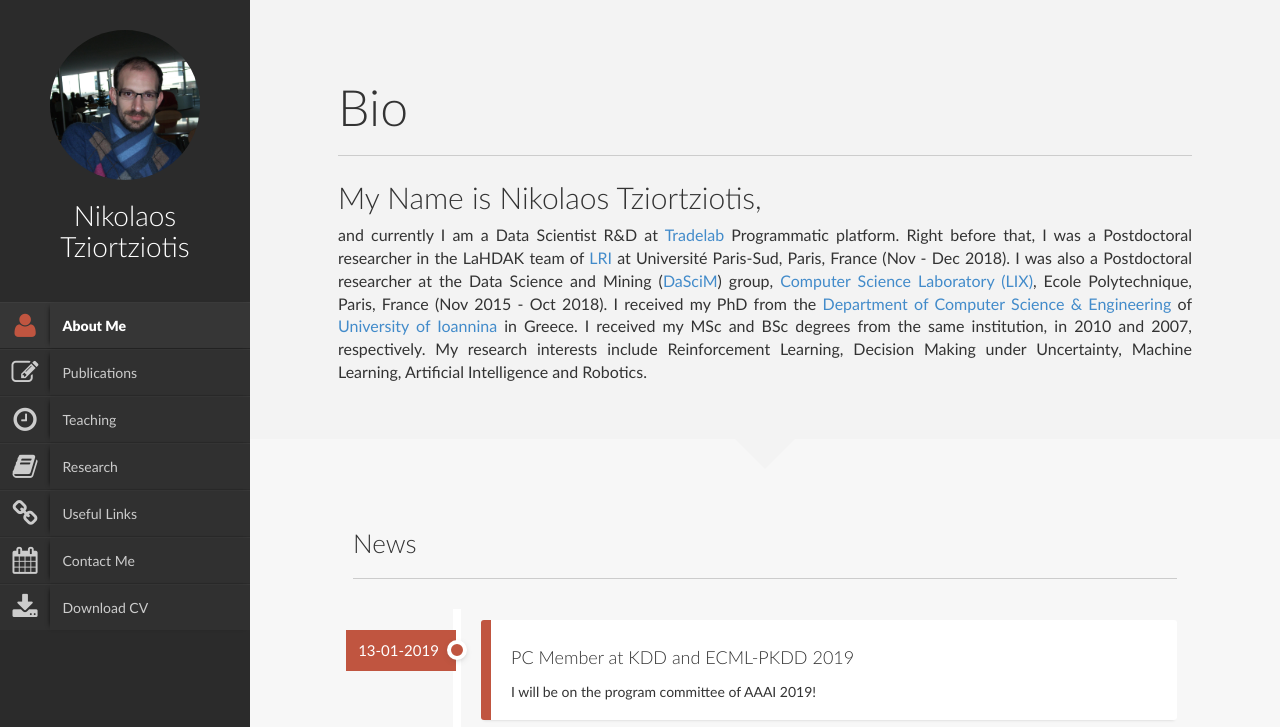
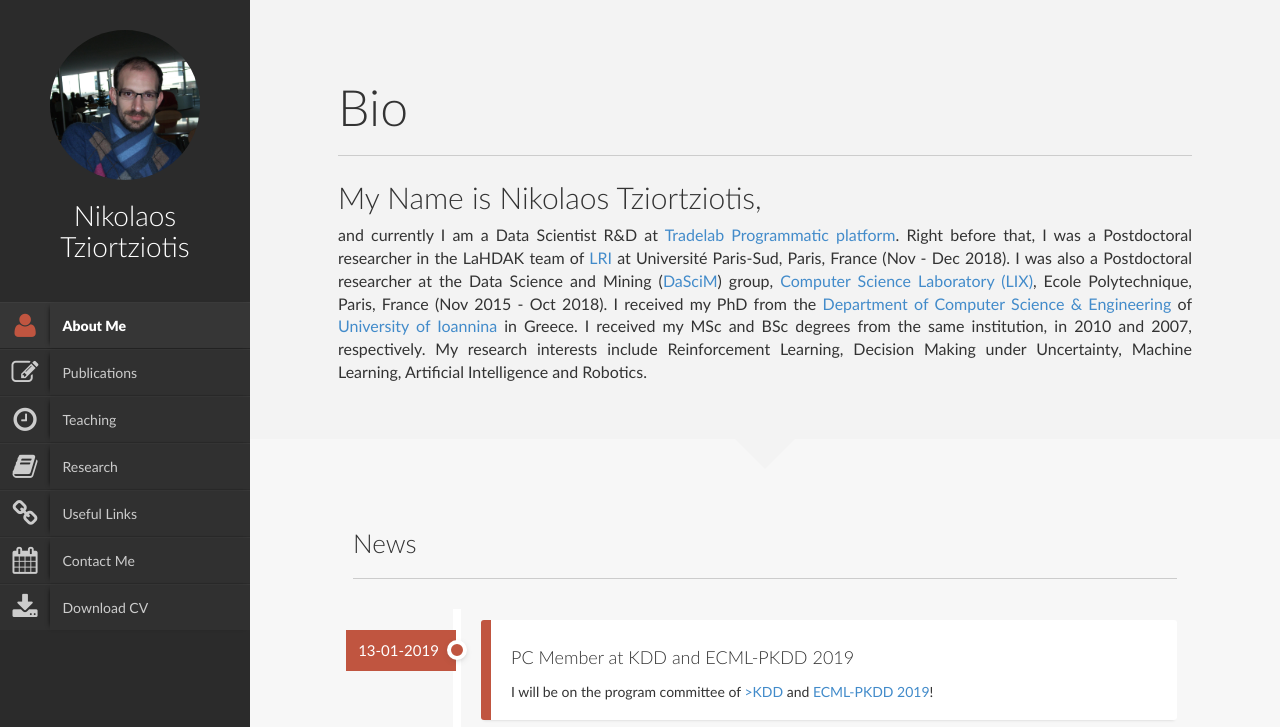
Before and after one commit to ntziortziotis/ntziortziotis.github.io, a plain HTML site: page index.html in a window 1280 px wide. Shown: the top 727 px of the page. Drawn offline with Linux system fonts and the light colour scheme.

Commit message:
small fixup

```diff
--- a/index.html
+++ b/index.html
@@ -158,7 +158,7 @@
 
                   <h3 class="title">Bio</h3>
                   <h2>My Name is Nikolaos Tziortziotis, </h2>
-		  <p align="justify"> and currently I am a Data Scientist R&D at <a href="http://tradelab.com/en/">Tradelab</a> Programmatic platform. Right before that, I was a Postdoctoral researcher in the LaHDAK team of <a href=https://www.lri.fr/>LRI</a> at Université Paris-Sud, Paris, France (Nov - Dec 2018).  I was also a Postdoctoral researcher at the Data Science and Mining (<a href="http://www.lix.polytechnique.fr/dascim/">DaSciM</a>) group, <a href="http://www.lix.polytechnique.fr/en/">Computer Science Laboratory (LIX)</a>, Ecole Polytechnique, Paris, France (Nov 2015 - Oct 2018). I received my PhD from the <a href="http://www.cs.uoi.gr/en/index.php?menu=m1#">Department of Computer Science & Engineering</a> of <a href="http://www.uoi.gr/en/">University of Ioannina</a> in Greece. <!-- under the supervision of &nbsp<a href="http://www.cs.uoi.gr/~kblekas/">Prof. Konstantinos D. Blekas</a>-->
+                  <p align="justify"> and currently I am a Data Scientist R&D at <a href="http://tradelab.com/en/">Tradelab Programmatic platform</a>. Right before that, I was a Postdoctoral researcher in the LaHDAK team of <a href=https://www.lri.fr/>LRI</a> at Université Paris-Sud, Paris, France (Nov - Dec 2018).  I was also a Postdoctoral researcher at the Data Science and Mining (<a href="http://www.lix.polytechnique.fr/dascim/">DaSciM</a>) group, <a href="http://www.lix.polytechnique.fr/en/">Computer Science Laboratory (LIX)</a>, Ecole Polytechnique, Paris, France (Nov 2015 - Oct 2018). I received my PhD from the <a href="http://www.cs.uoi.gr/en/index.php?menu=m1#">Department of Computer Science & Engineering</a> of <a href="http://www.uoi.gr/en/">University of Ioannina</a> in Greece. <!-- under the supervision of &nbsp<a href="http://www.cs.uoi.gr/~kblekas/">Prof. Konstantinos D. Blekas</a>-->
 		    I received my MSc and BSc degrees from the same institution, in 2010 and 2007, respectively. My research interests include Reinforcement Learning, Decision Making under Uncertainty, Machine Learning, Artificial Intelligence and Robotics. </p>
                 </div>
               </div>
@@ -181,7 +181,7 @@
                           <div><h4>PC Member at KDD and ECML-PKDD 2019</h4></div>
                           <div class="text row open" style="display: block;">
                             <div class="col-md-10">
-                              I will be on the program committee of AAAI 2019!
+                                I will be on the program committee of <a href="https://www.kdd.org/kdd2019/">>KDD</a> and <a href="http://ecmlpkdd2019.org">ECML-PKDD 2019</a>!
                             </div>
                           </div>
                         </div>
```
